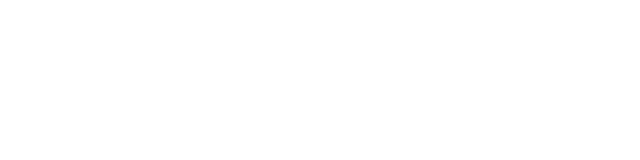
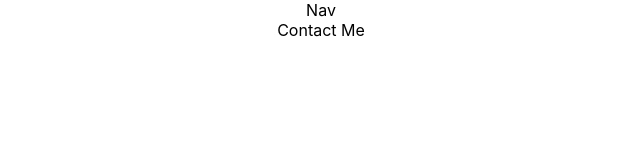
Before and after one commit to ColetonS/react-portfolio, a React (Create React App) app: page /#/contact in a window 1280 px wide. Before the commit this address led to /#/about. Shown: the top 160 px of the page, without its empty margins (319-959 px from the left). Built offline with nearby package versions, Linux system fonts and the light colour scheme.

Commit message:
set up routing

```diff
--- a/package.json
+++ b/package.json
@@ -5,6 +5,7 @@
   "dependencies": {
     "react": "^16.10.1",
     "react-dom": "^16.10.1",
+    "react-router-dom": "^5.1.2",
     "react-scripts": "3.1.2"
   },
   "scripts": {
--- a/src/App.js
+++ b/src/App.js
@@ -1,10 +1,13 @@
 import React from 'react';
 import './App.css';
+import Nav from './components/Nav/Nav'
+import routes from './routes'
 
 function App() {
   return (
     <div className="App">
-
+     <Nav />
+     {routes}
     </div>
   );
 }
--- a/src/components/About/About.js
+++ b/src/components/About/About.js
@@ -0,0 +1,9 @@
+import React from 'react'
+
+export default function About() {
+    return (
+        <div>
+            About Me
+        </div>
+    )
+}
--- a/src/components/Contact/Contact.js
+++ b/src/components/Contact/Contact.js
@@ -0,0 +1,9 @@
+import React from 'react'
+
+export default function Contact() {
+    return (
+        <div>
+            Contact Me
+        </div>
+    )
+}
--- a/src/components/Nav/Nav.js
+++ b/src/components/Nav/Nav.js
@@ -0,0 +1,9 @@
+import React from 'react'
+
+export default function Nav() {
+    return (
+        <div>
+            Nav
+        </div>
+    )
+}
--- a/src/components/Projects/Projects.js
+++ b/src/components/Projects/Projects.js
@@ -0,0 +1,9 @@
+import React from 'react'
+
+export default function Projects() {
+    return (
+        <div>
+            Projects
+        </div>
+    )
+}
--- a/src/components/Skills/Skills.js
+++ b/src/components/Skills/Skills.js
@@ -0,0 +1,9 @@
+import React from 'react'
+
+export default function Skills() {
+    return (
+        <div>
+            Skills
+        </div>
+    )
+}
--- a/src/index.js
+++ b/src/index.js
@@ -1,9 +1,15 @@
-import React from 'react';
-import ReactDOM from 'react-dom';
-import './index.css';
-import App from './App';
+import React from "react";
+import ReactDOM from "react-dom";
+import "./index.css";
+import App from "./App";
+import { HashRouter } from "react-router-dom";
 
-ReactDOM.render(<App />, document.getElementById('root'));
+ReactDOM.render(
+  <HashRouter>
+    <App />
+  </HashRouter>,
+  document.getElementById("root")
+);
 
 // If you want your app to work offline and load faster, you can change
 // unregister() to register() below. Note this comes with some pitfalls.
--- /dev/null
+++ b/src/routes.js
@@ -0,0 +1,15 @@
+import React from 'react'
+import {Switch, Route} from 'react-router-dom'
+import About from './components/About/About'
+import Contact from './components/Contact/Contact'
+import Projects from './components/Projects/Projects'
+import Skills from './components/Skills/Skills'
+
+export default (
+    <Switch>
+        <Route path='/about' component= {About}/>
+        <Route path='/contact' component= {Contact}/>
+        <Route path='/projects' component= {Projects}/>
+        <Route path='/skills' component= {Skills}/>
+    </Switch>
+)
```
Also changed, not shown: src/components/Landing/Landing.js (deleted), src/components/Landing/Landing.scss (deleted), 1 other file (tests, documents, lock files or other folders).
